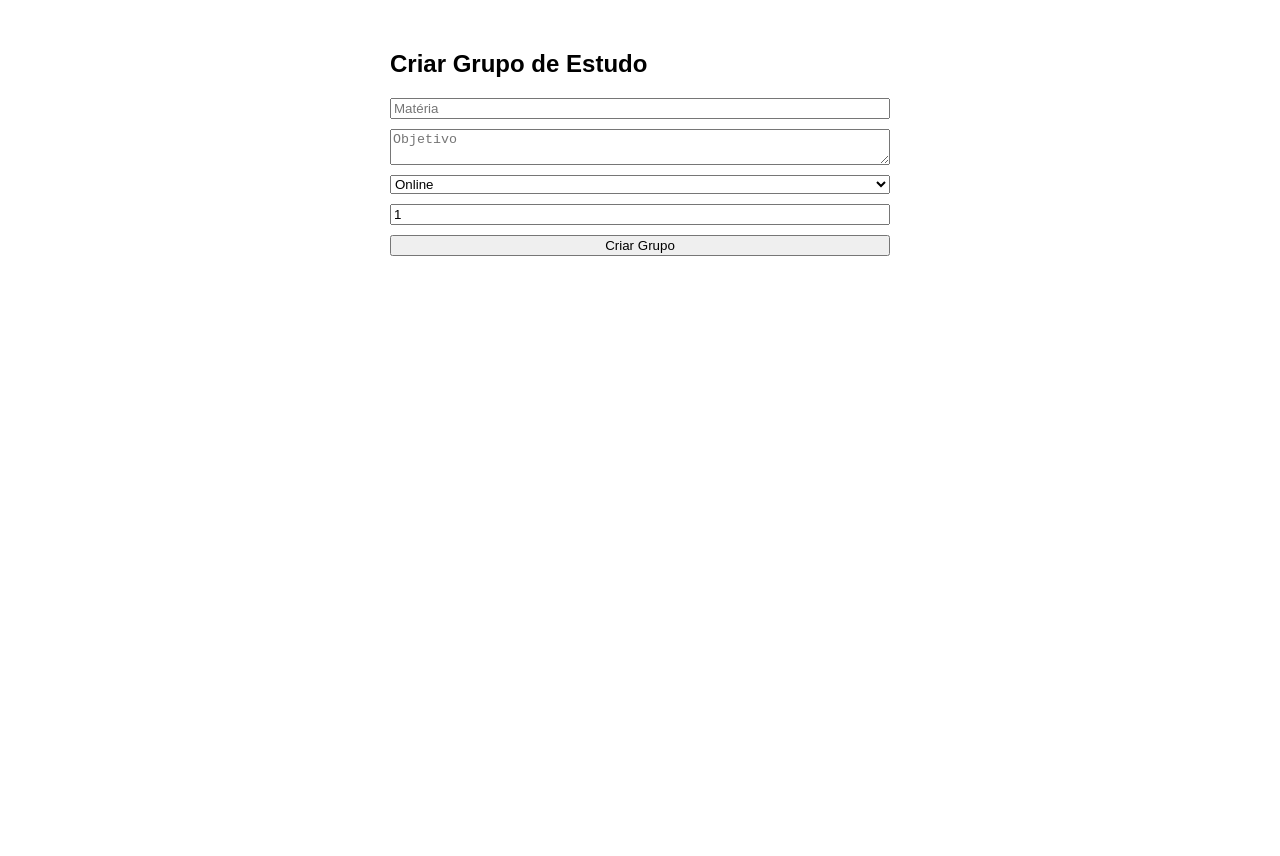
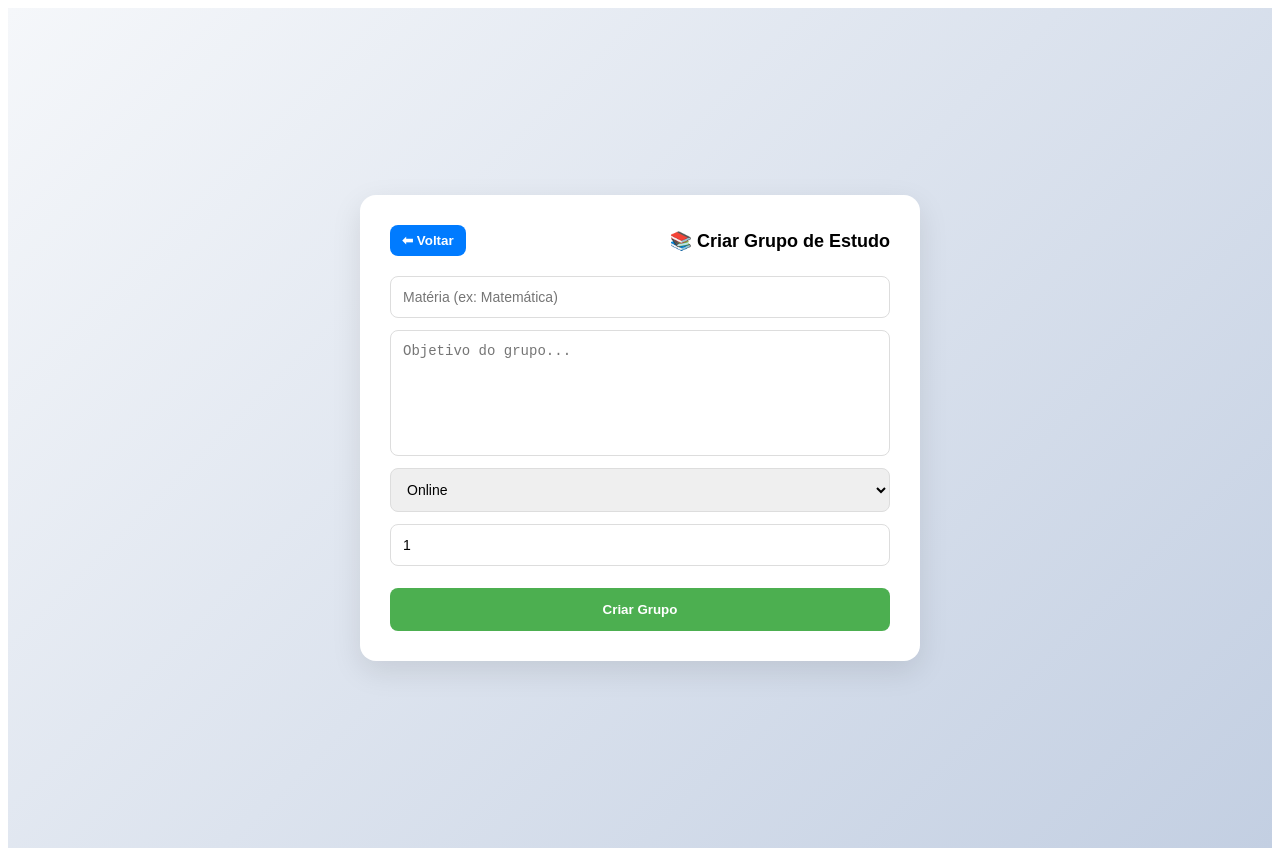
Before and after one commit to JP-GhOsT/Conexxa, a React app in the folder frontend/: page /create-group in a window 1280 px wide. Before the commit the page ends 800 px from the top, so only its background shows below. Built offline with nearby package versions, Linux system fonts and the light colour scheme; sample sign-in values are in the browser's storage; the HTML template or start-up script is replaced by a standard one.

Commit message:
feat: implement reject join request using groupId and userId AB#72

```diff
--- a/frontend/src/pages/CreateStudyGroup.jsx
+++ b/frontend/src/pages/CreateStudyGroup.jsx
@@ -1,7 +1,10 @@
 import { useState } from "react";
+import { useNavigate } from "react-router-dom";
 import api from "../services/api";
 
 export default function CreateStudyGroup() {
+  const navigate = useNavigate();
+
   const [form, setForm] = useState({
     subject: "",
     objective: "",
@@ -16,7 +19,8 @@ export default function CreateStudyGroup() {
 
     setForm((prev) => ({
       ...prev,
-      [name]: name === "participantLimit" ? Number(value) : value,
+      [name]:
+        name === "participantLimit" ? Number(value) : value,
     }));
   }
 
@@ -25,7 +29,10 @@ export default function CreateStudyGroup() {
     setLoading(true);
 
     try {
-      const { data } = await api.post("/groups/study-groups", form);
+      const { data } = await api.post(
+        "/groups/study-groups",
+        form
+      );
 
       alert(data.message || "Grupo criado com sucesso!");
 
@@ -38,39 +45,54 @@ export default function CreateStudyGroup() {
 
     } catch (error) {
       console.error(error);
-
-      alert(
-        error.response?.data?.message || "Erro ao criar grupo"
-      );
+      alert(error.response?.data?.message || "Erro ao criar grupo");
     } finally {
       setLoading(false);
     }
   }
 
   return (
-    <div style={{ maxWidth: 500, margin: "50px auto", fontFamily: "Arial" }}>
-      <h2>Criar Grupo de Estudo</h2>
+    <div style={styles.page}>
 
-      <form onSubmit={handleSubmit} style={{ display: "flex", flexDirection: "column", gap: 10 }}>
+      <div style={styles.card}>
+
+        {/* HEADER */}
+        <div style={styles.header}>
+          <button
+            style={styles.backButton}
+            onClick={() => navigate("/dashboard")}
+          >
+            ⬅ Voltar
+          </button>
+
+          <h2 style={styles.title}>
+            📚 Criar Grupo de Estudo
+          </h2>
+        </div>
+
+        <form onSubmit={handleSubmit} style={styles.form}>
 
           <input
             name="subject"
-          placeholder="Matéria"
+            placeholder="Matéria (ex: Matemática)"
             value={form.subject}
             onChange={handleChange}
+            style={styles.input}
           />
 
           <textarea
             name="objective"
-          placeholder="Objetivo"
+            placeholder="Objetivo do grupo..."
             value={form.objective}
             onChange={handleChange}
+            style={styles.textarea}
           />
 
           <select
             name="locationType"
             value={form.locationType}
             onChange={handleChange}
+            style={styles.input}
           >
             <option value="ONLINE">Online</option>
             <option value="PRESENTIAL">Presencial</option>
@@ -82,13 +104,101 @@ export default function CreateStudyGroup() {
             value={form.participantLimit}
             onChange={handleChange}
             min="1"
+            style={styles.input}
           />
 
-        <button disabled={loading}>
+          <button
+            disabled={loading}
+            style={styles.button}
+          >
             {loading ? "Criando..." : "Criar Grupo"}
           </button>
 
         </form>
+
+      </div>
+
     </div>
   );
 }
+
+/* =========================
+   STYLES
+========================= */
+const styles = {
+  page: {
+    minHeight: "100vh",
+    display: "flex",
+    justifyContent: "center",
+    alignItems: "center",
+    background: "linear-gradient(135deg, #f5f7fa, #c3cfe2)",
+    padding: 20,
+    fontFamily: "Arial"
+  },
+
+  card: {
+    width: "100%",
+    maxWidth: 500,
+    background: "#fff",
+    padding: 30,
+    borderRadius: 16,
+    boxShadow: "0 10px 30px rgba(0,0,0,0.1)"
+  },
+
+  header: {
+    display: "flex",
+    alignItems: "center",
+    justifyContent: "space-between",
+    marginBottom: 20
+  },
+
+  backButton: {
+    padding: "8px 12px",
+    border: "none",
+    borderRadius: 8,
+    background: "#007bff",
+    color: "#fff",
+    cursor: "pointer",
+    fontWeight: "bold"
+  },
+
+  title: {
+    margin: 0,
+    fontSize: 18
+  },
+
+  form: {
+    display: "flex",
+    flexDirection: "column",
+    gap: 12
+  },
+
+  input: {
+    padding: 12,
+    borderRadius: 8,
+    border: "1px solid #ddd",
+    fontSize: 14,
+    outline: "none"
+  },
+
+  textarea: {
+    padding: 12,
+    borderRadius: 8,
+    border: "1px solid #ddd",
+    fontSize: 14,
+    minHeight: 100,
+    resize: "none",
+    outline: "none"
+  },
+
+  button: {
+    marginTop: 10,
+    padding: 14,
+    border: "none",
+    borderRadius: 8,
+    background: "#4CAF50",
+    color: "#fff",
+    fontWeight: "bold",
+    cursor: "pointer"
+  }
+};
--- a/frontend/src/pages/GroupDetails.jsx
+++ b/frontend/src/pages/GroupDetails.jsx
@@ -1,62 +1,40 @@
 import { useEffect, useState } from "react";
-import { useParams } from "react-router-dom";
-
-const API = "http://localhost:3000/groups";
+import { useParams, useNavigate } from "react-router-dom";
+import api from "../services/api";
 
 export default function GroupDetails() {
   const { id } = useParams();
+  const navigate = useNavigate();
 
   const [group, setGroup] = useState(null);
   const [status, setStatus] = useState("NONE");
-  const [loading, setLoading] = useState(false);
+  const [loading, setLoading] = useState(true);
   const [sending, setSending] = useState(false);
 
-  const token = localStorage.getItem("token");
+  /* =========================
+     CARREGAR DADOS
+  ========================= */
+  useEffect(() => {
+    const loadData = async () => {
+      try {
+        const [groupRes, statusRes] = await Promise.all([
+          api.get(`/groups/study-groups/${id}`),
+          api.get(`/groups/study-groups/${id}/join-request-status`)
+        ]);
 
-  /* =========================
-     FETCH GROUP
-  ========================= */
-  const fetchGroup = async () => {
-    try {
-      const res = await fetch(`${API}/study-groups/${id}`, {
-        headers: {
-          Authorization: `Bearer ${token}`,
-          "Content-Type": "application/json"
-        }
-      });
+        setGroup(groupRes.data.group);
+        setStatus(statusRes.data.status || "NONE");
 
-      if (!res.ok) throw new Error("Erro ao buscar grupo");
+      } catch (err) {
+        console.log("Erro ao carregar grupo:", err);
+        setGroup(null);
+      } finally {
+        setLoading(false);
+      }
+    };
 
-      const data = await res.json();
-      setGroup(data.group);
-    } catch (err) {
-      console.log("fetchGroup error:", err);
-    }
-  };
-
-  /* =========================
-     FETCH STATUS
-  ========================= */
-  const fetchStatus = async () => {
-    try {
-      const res = await fetch(
-        `${API}/study-groups/${id}/join-request-status`,
-        {
-          headers: {
-            Authorization: `Bearer ${token}`,
-            "Content-Type": "application/json"
-          }
-        }
-      );
-
-      if (!res.ok) throw new Error("Erro ao buscar status");
-
-      const data = await res.json();
-      setStatus(data.status || "NONE");
-    } catch (err) {
-      console.log("fetchStatus error:", err);
-    }
-  };
+    loadData();
+  }, [id]);
 
   /* =========================
      JOIN REQUEST
@@ -65,42 +43,21 @@ export default function GroupDetails() {
     setSending(true);
 
     try {
-      const res = await fetch(
-        `${API}/study-groups/${id}/join-request`,
-        {
-          method: "POST",
-          headers: {
-            Authorization: `Bearer ${token}`,
-            "Content-Type": "application/json"
-          }
-        }
+      const { data } = await api.post(
+        `/groups/study-groups/${id}/join-request`
       );
 
-      const data = await res.json();
+      setStatus(data.status || "PENDING");
 
-      if (data.success || data.status) {
-        setStatus(data.status || "PENDING");
-      }
     } catch (err) {
-      console.log("handleJoin error:", err);
+      console.log("Erro ao entrar no grupo:", err);
+    } finally {
+      setSending(false);
     }
-
-    setSending(false);
   };
 
   /* =========================
-     LOAD DATA
-  ========================= */
-  useEffect(() => {
-    setLoading(true);
-
-    Promise.all([fetchGroup(), fetchStatus()]).finally(() =>
-      setLoading(false)
-    );
-  }, [id]);
-
-  /* =========================
-     BUTTON STATUS
+     BOTÃO DINÂMICO
   ========================= */
   const renderButton = () => {
     if (status === "ACCEPTED") {
@@ -143,29 +100,46 @@ export default function GroupDetails() {
   };
 
   /* =========================
-     RENDER
+     UI
   ========================= */
-  if (loading) return <p style={styles.loading}>Carregando...</p>;
+  if (loading) {
+    return <p style={styles.loading}>Carregando...</p>;
+  }
 
-  if (!group) return <p>Grupo não encontrado</p>;
+  if (!group) {
+    return (
+      <div style={styles.container}>
+        <p>Grupo não encontrado</p>
+
+        <button onClick={() => navigate("/groups")}>
+          Voltar
+        </button>
+      </div>
+    );
+  }
 
   return (
     <div style={styles.container}>
       <div style={styles.card}>
-        <h1 style={styles.title}>{group.subject}</h1>
 
-        <p style={styles.label}>📘 Objetivo:</p>
-        <p>{group.objective}</p>
+        {/* BACK BUTTON */}
+        <button
+          onClick={() => navigate("/groups")}
+          style={{ marginBottom: 15 }}
+        >
+          ⬅ Voltar
+        </button>
 
-        <p style={styles.label}>🌍 Tipo:</p>
-        <p>{group.locationType}</p>
+        <h1>{group.subject}</h1>
 
-        <p style={styles.label}>👥 Limite:</p>
-        <p>{group.participantLimit}</p>
+        <p><strong>Objetivo:</strong> {group.objective}</p>
+        <p><strong>Tipo:</strong> {group.locationType}</p>
+        <p><strong>Limite:</strong> {group.participantLimit}</p>
 
         <div style={{ marginTop: 20 }}>
           {renderButton()}
         </div>
+
       </div>
     </div>
   );
@@ -189,15 +163,6 @@ const styles = {
     borderRadius: 12,
     boxShadow: "0px 4px 15px rgba(0,0,0,0.1)",
     background: "#fff"
-  },
-
-  title: {
-    marginBottom: 20
-  },
-
-  label: {
-    fontWeight: "bold",
-    marginTop: 10
   },
 
   primaryBtn: {
--- a/frontend/src/pages/Groups.jsx
+++ b/frontend/src/pages/Groups.jsx
@@ -8,14 +8,10 @@ export default function Groups() {
 
   const navigate = useNavigate();
 
-  /* =========================
-     CARREGAR GRUPOS
-  ========================= */
   useEffect(() => {
     const loadGroups = async () => {
       try {
         const res = await api.get("/groups/study-groups");
-
         setGroups(res.data.groups || []);
       } catch (err) {
         console.log("Erro ao buscar grupos:", err);
@@ -27,9 +23,6 @@ export default function Groups() {
     loadGroups();
   }, []);
 
-  /* =========================
-     UI
-  ========================= */
   if (loading) {
     return <p style={styles.loading}>Carregando grupos...</p>;
   }
@@ -37,12 +30,20 @@ export default function Groups() {
   return (
     <div style={styles.container}>
 
-      <h1 style={styles.title}>📚 Grupos de Estudo</h1>
+      {/* HEADER */}
+      <div style={styles.header}>
+        <h1 style={styles.title}>📚 Grupos de Estudo</h1>
+
+        <button
+          style={styles.backButton}
+          onClick={() => navigate("/dashboard")}
+        >
+          ⬅ Voltar
+        </button>
+      </div>
 
       {groups.length === 0 ? (
-        <p style={styles.empty}>
-          Nenhum grupo encontrado.
-        </p>
+        <p style={styles.empty}>Nenhum grupo encontrado.</p>
       ) : (
         <div style={styles.grid}>
           {groups.map((group) => (
@@ -51,30 +52,18 @@ export default function Groups() {
               style={styles.card}
               onClick={() => navigate(`/groups/${group.id}`)}
             >
+              <h2 style={styles.subject}>{group.subject}</h2>
 
-              <h2 style={styles.subject}>
-                {group.subject}
-              </h2>
-
-              <p style={styles.text}>
-                {group.objective}
-              </p>
+              <p style={styles.text}>{group.objective}</p>
 
               <div style={styles.footer}>
-                <span>
-                  🌍 {group.locationType}
-                </span>
-
-                <span>
-                  👥 {group.participantLimit}
-                </span>
+                <span>🌍 {group.locationType}</span>
+                <span>👥 {group.participantLimit}</span>
               </div>
-
             </div>
           ))}
         </div>
       )}
-
     </div>
   );
 }
@@ -83,7 +72,6 @@ export default function Groups() {
    STYLES
 ========================= */
 const styles = {
-
   container: {
     padding: 30,
     fontFamily: "Arial",
@@ -91,8 +79,25 @@ const styles = {
     minHeight: "100vh"
   },
 
+  header: {
+    display: "flex",
+    justifyContent: "space-between",
+    alignItems: "center",
+    marginBottom: 20
+  },
+
   title: {
-    marginBottom: 20
+    margin: 0
+  },
+
+  backButton: {
+    padding: "10px 15px",
+    border: "none",
+    borderRadius: 8,
+    background: "#007bff",
+    color: "#fff",
+    cursor: "pointer",
+    fontWeight: "bold"
   },
 
   loading: {
--- a/frontend/src/pages/Profile.jsx
+++ b/frontend/src/pages/Profile.jsx
@@ -14,20 +14,26 @@ export default function Profile() {
   return (
     <div style={styles.container}>
 
-      <h1>Perfil</h1>
+      {/* HEADER */}
+      <div style={styles.header}>
+        <h1>Perfil</h1>
 
-      <div style={styles.card}>
-
-        <p><strong>Nome:</strong> {user?.nomeCompleto}</p>
-
-        <p><strong>Email:</strong> {user?.email}</p>
-
+        <button
+          style={styles.backButton}
+          onClick={() => navigate("/dashboard")}
+        >
+          ⬅ Voltar
+        </button>
       </div>
 
-      <button
-        onClick={handleLogout}
-        style={styles.button}
-      >
+      {/* CARD */}
+      <div style={styles.card}>
+        <p><strong>Nome:</strong> {user?.nomeCompleto}</p>
+        <p><strong>Email:</strong> {user?.email}</p>
+      </div>
+
+      {/* LOGOUT */}
+      <button onClick={handleLogout} style={styles.button}>
         Sair (Logout)
       </button>
 
@@ -35,11 +41,30 @@ export default function Profile() {
   );
 }
 
+/* =========================
+   STYLES
+========================= */
 const styles = {
-
   container: {
     padding: 40,
     fontFamily: "Arial",
+  },
+
+  header: {
+    display: "flex",
+    justifyContent: "space-between",
+    alignItems: "center",
+    marginBottom: 20
+  },
+
+  backButton: {
+    padding: "10px 15px",
+    border: "none",
+    borderRadius: 6,
+    background: "#007bff",
+    color: "#fff",
+    cursor: "pointer",
+    fontWeight: "bold"
   },
 
   card: {
@@ -58,5 +83,4 @@ const styles = {
     cursor: "pointer",
     borderRadius: 6,
   }
-
 };
--- a/frontend/src/services/api.js
+++ b/frontend/src/services/api.js
@@ -11,7 +11,10 @@ api.interceptors.request.use((config) => {
   const token = localStorage.getItem("@connexa_token");
 
   if (token) {
-    config.headers.Authorization = `Bearer ${token}`;
+    config.headers = {
+      ...config.headers,
+      Authorization: `Bearer ${token}`,
+    };
   }
 
   return config;
```
Also changed, not shown: 2 other files (tests, documents, lock files or other folders). Lines whose indentation alone changed are shown as unchanged.
